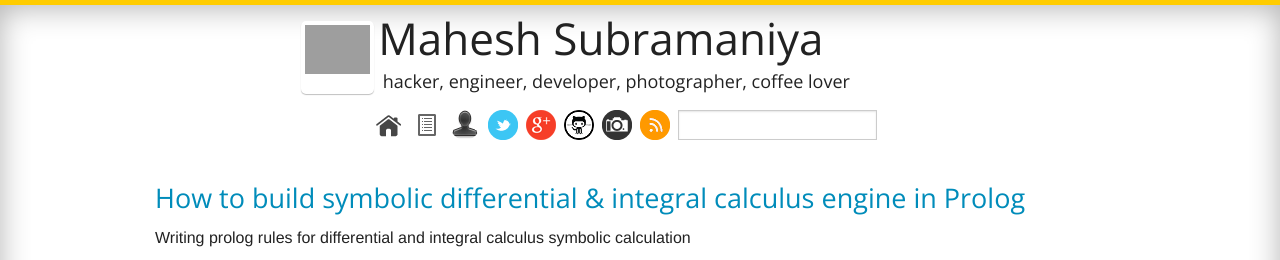
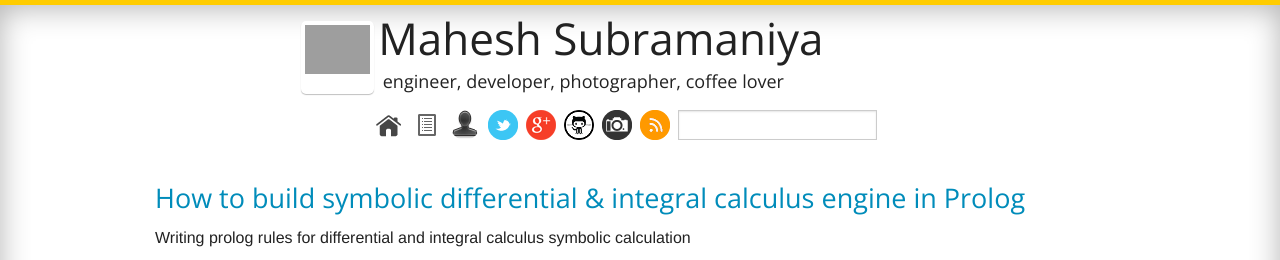
Before and after one commit to maheshsubramaniya/maheshsubramaniya.github.com, a Jekyll site: the page built from index.html, in a window 1280 px wide, cut to the strip 0-260 px from the top of the page. Built offline with Jekyll 4.4.1, drawn with Linux system fonts in a browser that asks for light colours; Markdown is read by kramdown in place of the engine named in the settings; the list of posts is cut into pages by our own code; comment, search, counter and statistics services are not loaded; grey boxes are pictures that could not be loaded.

Commit message:
Update _config.yml

```diff
--- a/_config.yml
+++ b/_config.yml
@@ -8,7 +8,7 @@
 permalink:   /article/:title.html
 url: http://www.maheshsubramaniya.com
 site_name: Mahesh Subramaniya
-sub_title: hacker, engineer, developer, photographer, coffee lover
+sub_title: engineer, developer, photographer, coffee lover
 author: Mahesh Subramaniya
 google_robots: noodp, noydir
 tags: J2EE, J2EE Frameworks, Enterprise Architecture, Distributed, Cloud Computing, Performance
```
